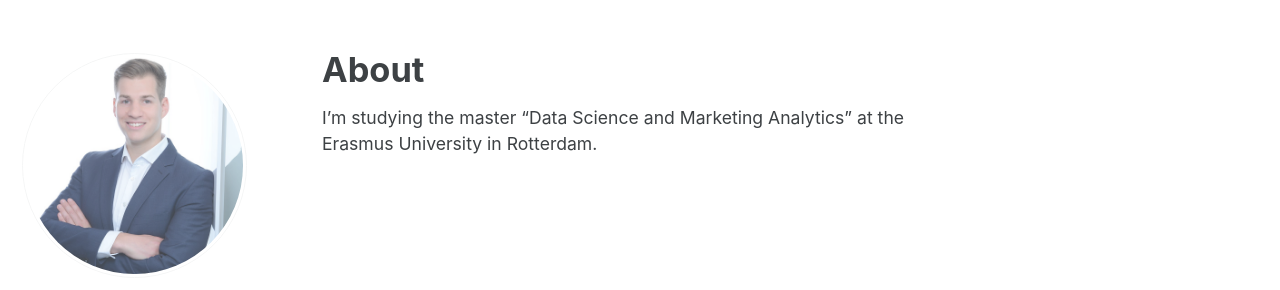
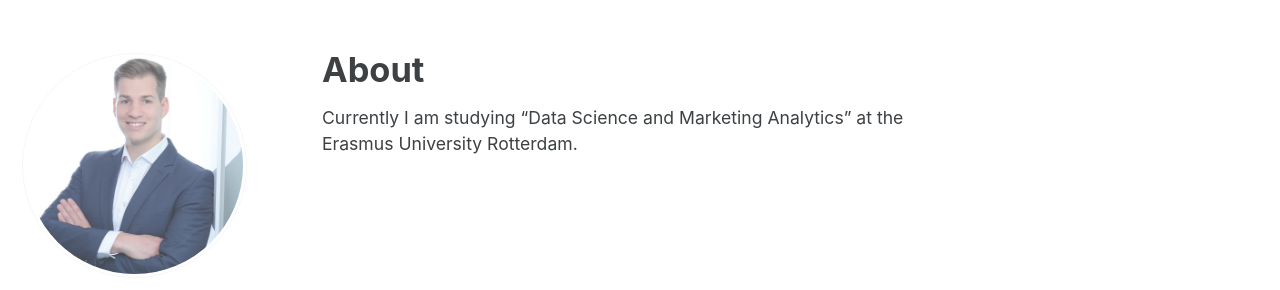
Before and after one commit to LHAGELS/LHAGELS.github.io, a Jekyll site: the page built from _pages/1_about.md, in a window 1280 px wide and 900 px high. Shown: the part 146-436 px from the top of the window. Built offline with Jekyll 4.4.1, drawn with Linux system fonts in a browser that asks for light colours; cached includes are drawn as plain includes; nearby versions of some CDN libraries.

Commit message:
new github

```diff
--- a/_pages/1_about.md
+++ b/_pages/1_about.md
@@ -5,4 +5,4 @@ header:
   image: ""
 ---
 
-I'm studying the master "Data Science and Marketing Analytics" at the Erasmus University in Rotterdam.
+Currently I am studying "Data Science and Marketing Analytics" at the Erasmus University Rotterdam.
```
Also changed, not shown: _pages/2_Projects.md (+1 -1 lines).
